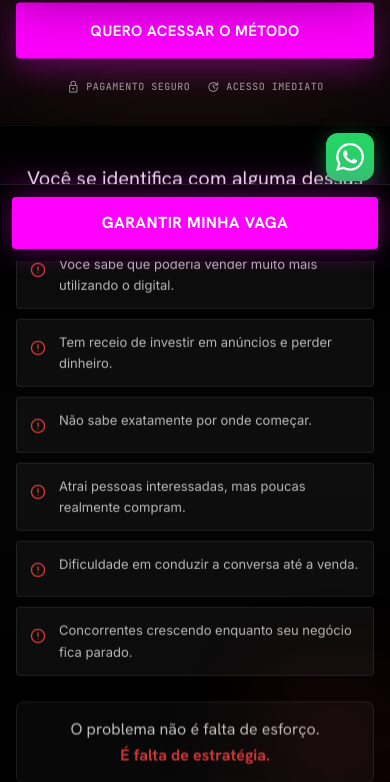
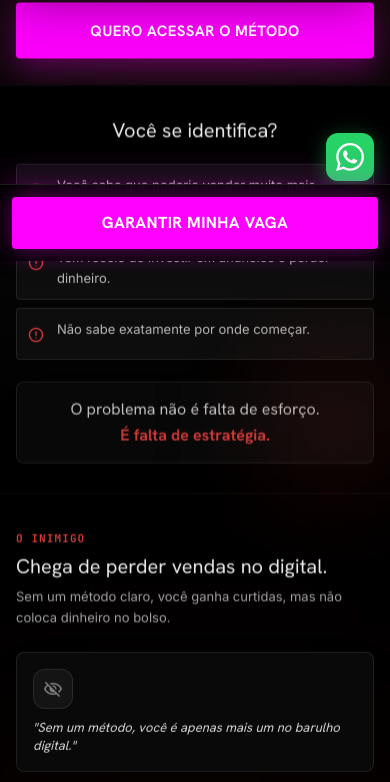
Before and after one commit to JonatasTCoelho/fran-e-mara, a React (Vite) app: page / in a window 390 px wide. Shown: the part 583-1365 px from the top of the page. Built offline with nearby package versions, Linux system fonts and the light colour scheme.

Commit message:
fix: update instagram link to @vendas_conectadas

```diff
--- a/src/App.jsx
+++ b/src/App.jsx
@@ -212,7 +212,7 @@ function App() {
                 <a href="https://pay.kiwify.com.br/p3v2VJS" target="_blank" rel="noopener noreferrer" className="relative z-10 inline-block text-center w-full md:w-auto bg-vc-magenta text-white font-headline-md py-4 sm:py-6 px-8 sm:px-14 rounded-lg transition-all duration-300 glow-magenta-hover font-bold shadow-[0_10px_30px_rgba(255,0,255,0.3)] hover:-translate-y-1 uppercase tracking-wide text-[15px] sm:text-lg">
                   QUERO ACESSAR O MÉTODO
                 </a>
-                <div className="relative z-10 mt-4 sm:mt-6 flex flex-wrap items-center justify-center gap-4 sm:gap-8 opacity-60">
+                <div className="relative z-10 mt-4 sm:mt-6 hidden sm:flex flex-wrap items-center justify-center gap-4 sm:gap-8 opacity-60">
                   <span className="flex items-center gap-1.5 sm:gap-2 font-label-caps text-[10px] sm:text-[13px] tracking-wider"><span className="material-symbols-outlined text-[14px] sm:text-[18px]">lock</span> PAGAMENTO SEGURO</span>
                   <span className="flex items-center gap-1.5 sm:gap-2 font-label-caps text-[10px] sm:text-[13px] tracking-wider"><span className="material-symbols-outlined text-[14px] sm:text-[18px]">update</span> ACESSO IMEDIATO</span>
                 </div>
@@ -224,50 +224,50 @@ function App() {
             <div className="animate-fade-in-up w-full" style={{ animationDelay: '0.2s' }}>
 
               {/* 2. IDENTIFICAÇÃO */}
-              <section className="py-10 md:py-24 bg-gradient-to-b from-black via-[#050505] to-black relative border-y border-white/5">
+              <section className="py-8 md:py-24 bg-gradient-to-b from-black via-[#050505] to-black relative border-y border-white/5">
                 <div className="px-4 sm:px-gutter max-w-container-max-width mx-auto relative z-10">
-                  <div className="text-center mb-6 md:mb-12 reveal">
+                  <div className="text-center mb-5 md:mb-12 reveal">
                     <h2 className="font-headline-lg text-[20px] sm:text-[28px] md:text-[40px] text-white mb-3 md:mb-6 leading-tight">
-                      Você se identifica com alguma dessas situações?
+                      <span className="md:hidden">Você se identifica?</span>
+                      <span className="hidden md:inline">Você se identifica com alguma dessas situações?</span>
                     </h2>
                   </div>
 
-                  <div className="grid grid-cols-1 md:grid-cols-2 lg:grid-cols-3 gap-2.5 md:gap-8 mb-6 md:mb-12 reveal reveal-delay-1 max-w-5xl mx-auto">
-                    <div className="flex gap-3 items-start text-left bg-white/5 border border-white/10 md:border-transparent p-3 md:p-0 rounded-lg md:rounded-none">
+                  <div className="grid grid-cols-1 md:grid-cols-2 lg:grid-cols-3 gap-2 md:gap-8 mb-5 md:mb-12 reveal reveal-delay-1 max-w-5xl mx-auto">
+                    <div className="flex gap-3 items-start text-left bg-white/5 border border-white/10 md:border-transparent p-2.5 md:p-0 rounded-lg md:rounded-none">
                       <span className="material-symbols-outlined text-red-500 text-lg sm:text-2xl shrink-0 mt-0.5">error</span>
                       <p className="text-white/80 font-body-md text-[13px] sm:text-base leading-relaxed">
                         Você sabe que poderia vender muito mais utilizando o digital.
                       </p>
                     </div>
-                    <div className="flex gap-3 items-start text-left bg-white/5 border border-white/10 md:border-transparent p-3 md:p-0 rounded-lg md:rounded-none">
+                    <div className="flex gap-3 items-start text-left bg-white/5 border border-white/10 md:border-transparent p-2.5 md:p-0 rounded-lg md:rounded-none">
                       <span className="material-symbols-outlined text-red-500 text-lg sm:text-2xl shrink-0 mt-0.5">error</span>
                       <p className="text-white/80 font-body-md text-[13px] sm:text-base leading-relaxed">
                         Tem receio de investir em anúncios e perder dinheiro.
                       </p>
                     </div>
-                    <div className="flex gap-3 items-start text-left bg-white/5 border border-white/10 md:border-transparent p-3 md:p-0 rounded-lg md:rounded-none">
+                    <div className="flex gap-3 items-start text-left bg-white/5 border border-white/10 md:border-transparent p-2.5 md:p-0 rounded-lg md:rounded-none">
                       <span className="material-symbols-outlined text-red-500 text-lg sm:text-2xl shrink-0 mt-0.5">error</span>
                       <p className="text-white/80 font-body-md text-[13px] sm:text-base leading-relaxed">
                         Não sabe exatamente por onde começar.
                       </p>
                     </div>
-                    <div className="flex gap-3 items-start text-left bg-white/5 border border-white/10 md:border-transparent p-3 md:p-0 rounded-lg md:rounded-none">
+                    <div className="hidden md:flex gap-3 sm:gap-4 items-start text-left bg-white/5 border border-white/10 md:border-transparent p-2.5 md:p-0 rounded-lg md:rounded-none">
                       <span className="material-symbols-outlined text-red-500 text-lg sm:text-2xl shrink-0 mt-0.5">error</span>
                       <p className="text-white/80 font-body-md text-[13px] sm:text-base leading-relaxed">
                         Atrai pessoas interessadas, mas poucas realmente compram.
                       </p>
                     </div>
-                    <div className="flex gap-3 items-start text-left bg-white/5 border border-white/10 md:border-transparent p-3 md:p-0 rounded-lg md:rounded-none">
+                    <div className="hidden md:flex gap-3 sm:gap-4 items-start text-left bg-white/5 border border-white/10 md:border-transparent p-2.5 md:p-0 rounded-lg md:rounded-none">
                       <span className="material-symbols-outlined text-red-500 text-lg sm:text-2xl shrink-0 mt-0.5">error</span>
                       <p className="text-white/80 font-body-md text-[13px] sm:text-base leading-relaxed">
                         Dificuldade em conduzir a conversa até a venda.
                       </p>
                     </div>
-                    <div className="flex gap-3 items-start text-left bg-white/5 border border-white/10 md:border-transparent p-3 md:p-0 rounded-lg md:rounded-none">
+                    <div className="hidden md:flex gap-3 sm:gap-4 items-start text-left bg-white/5 border border-white/10 md:border-transparent p-2.5 md:p-0 rounded-lg md:rounded-none">
                       <span className="material-symbols-outlined text-red-500 text-lg sm:text-2xl shrink-0 mt-0.5">error</span>
                       <p className="text-white/80 font-body-md text-[13px] sm:text-base leading-relaxed">
-                        <span className="md:hidden">Concorrentes crescendo enquanto seu negócio fica parado.</span>
-                        <span className="hidden md:inline">Vê concorrentes crescendo enquanto acredita que seu negócio poderia estar muito mais à frente.</span>
+                        Vê concorrentes crescendo enquanto acredita que seu negócio poderia estar muito mais à frente.
                       </p>
                     </div>
                   </div>
@@ -341,7 +341,7 @@ function App() {
                   </div>
 
                   {/* CTA 1: Depois do Herói/Solução */}
-                  <div className="flex justify-center mt-2 sm:mt-6 reveal reveal-delay-2">
+                  <div className="hidden md:flex justify-center mt-2 sm:mt-6 reveal reveal-delay-2">
                     <a href="https://pay.kiwify.com.br/p3v2VJS" target="_blank" rel="noopener noreferrer" className="relative z-10 inline-block text-center w-full md:w-auto bg-vc-magenta text-white font-headline-md py-3.5 px-8 rounded-lg transition-all duration-300 glow-magenta-hover font-bold shadow-[0_10px_30px_rgba(255,0,255,0.3)] hover:-translate-y-0.5 uppercase tracking-wide text-[14px] md:text-lg">
                       QUERO ATRAIR MAIS CLIENTES
                     </a>
@@ -447,7 +447,7 @@ function App() {
                   </div>
 
                   {/* CTA 2: Depois dos Pilares/O que vai aprender */}
-                  <div className="flex justify-center mt-6 sm:mt-10 reveal reveal-delay-2">
+                  <div className="hidden md:flex justify-center mt-6 sm:mt-10 reveal reveal-delay-2">
                     <a href="https://pay.kiwify.com.br/p3v2VJS" target="_blank" rel="noopener noreferrer" className="relative z-10 inline-block text-center w-full md:w-auto bg-vc-magenta text-white font-headline-md py-3.5 sm:py-4 px-8 sm:px-10 rounded-lg transition-all duration-300 glow-magenta-hover font-bold shadow-[0_10px_30px_rgba(255,0,255,0.3)] hover:-translate-y-0.5 uppercase tracking-wide text-[14px] md:text-lg">
                       QUERO DOMINAR O MÉTODO
                     </a>
@@ -456,33 +456,30 @@ function App() {
                 </div>
               </section>
               {/* 7. POR QUE ESSE MÉTODO FUNCIONA */}
-              <section className="py-10 md:py-24 bg-gradient-to-b from-black via-[#0a0a0a] to-black relative border-b border-white/5">
+              <section className="py-8 md:py-24 bg-gradient-to-b from-black via-[#0a0a0a] to-black relative border-b border-white/5">
                 <div className="absolute top-0 right-0 w-[500px] h-[500px] bg-vc-gold/5 blur-[120px] rounded-full pointer-events-none z-0"></div>
-                <div className="px-4 sm:px-gutter max-w-container-max-width mx-auto relative z-10 flex flex-col md:flex-row items-center gap-6 md:gap-20">
+                <div className="px-4 sm:px-gutter max-w-container-max-width mx-auto relative z-10 flex flex-col md:flex-row items-center gap-5 md:gap-20">
                   <div className="flex-1 text-left reveal">
-                    <h2 className="font-headline-lg text-[20px] sm:text-[28px] md:text-headline-lg text-white mb-3 sm:mb-6 leading-[1.2]">
-                      <span className="md:hidden">Criado para ser aplicado na prática.</span>
+                    <h2 className="font-headline-lg text-[20px] sm:text-[28px] md:text-headline-lg text-white mb-2 sm:mb-6 leading-[1.2]">
+                      <span className="md:hidden">Criado para aplicar na prática.</span>
                       <span className="hidden md:inline">Um curso criado para ser aplicado. Não para ficar esquecido.</span>
                     </h2>
-                    <div className="font-body-lg text-[13px] sm:text-base md:text-body-lg text-white/70 leading-relaxed mb-3 sm:mb-6">
-                      <p className="md:hidden mb-2">Sem teoria chata. Cada aula termina com uma ação prática para aplicar direto no seu negócio.</p>
-                      <div className="hidden md:block space-y-4">
-                        <p>Nada de horas de teoria.</p>
-                        <p>Nada de conteúdos feitos apenas para aumentar carga horária.</p>
-                        <p>Cada aula termina com uma ação prática para ser aplicada imediatamente no seu negócio.</p>
-                      </div>
-                      <p className="text-vc-gold font-bold text-[15px] sm:text-lg md:text-xl mt-2 sm:mt-4">Você aprende. Aplica. Evolui.</p>
+                    <div className="font-body-lg text-[13px] sm:text-base md:text-body-lg text-white/70 leading-relaxed mb-2 sm:mb-6">
+                      <p className="hidden md:block">Nada de horas de teoria.</p>
+                      <p className="hidden md:block">Nada de conteúdos feitos apenas para aumentar carga horária.</p>
+                      <p className="hidden md:block">Cada aula termina com uma ação prática para ser aplicada imediatamente no seu negócio.</p>
+                      <p className="text-vc-gold font-bold text-[15px] sm:text-lg md:text-xl mt-1 sm:mt-4">Você aprende. Aplica. Evolui.</p>
                     </div>
                   </div>
 
-                  <div className="flex-1 w-full grid grid-cols-2 gap-x-3 gap-y-2 sm:gap-y-4 reveal reveal-delay-1">
+                  <div className="flex-1 w-full grid grid-cols-3 md:grid-cols-2 gap-x-2 gap-y-2 sm:gap-x-3 sm:gap-y-4 reveal reveal-delay-1">
                     {[
                       'Aplicação imediata', 'Método validado', 'Linguagem simples',
                       'Estratégias atuais', 'Sem enrolação', 'Foco em resultados'
                     ].map((item, idx) => (
-                      <div key={idx} className="flex items-center gap-2 sm:gap-3 py-0.5 text-left">
-                        <span className="material-symbols-outlined text-vc-gold text-base sm:text-2xl shrink-0">check_circle</span>
-                        <span className="text-white/80 font-headline-md text-[12px] sm:text-base">{item}</span>
+                      <div key={idx} className="flex items-center gap-1.5 sm:gap-3 py-0.5 text-left">
+                        <span className="material-symbols-outlined text-vc-gold text-sm sm:text-2xl shrink-0">check_circle</span>
+                        <span className="text-white/80 font-headline-md text-[11px] sm:text-base">{item}</span>
                       </div>
                     ))}
                   </div>
@@ -555,14 +552,14 @@ function App() {
 
                   </div>
 
-                  <div className="text-center bg-white/5 border border-white/10 rounded-xl sm:rounded-2xl p-3.5 sm:p-8 backdrop-blur-sm reveal reveal-delay-1">
+                  <div className="hidden md:block text-center bg-white/5 border border-white/10 rounded-xl sm:rounded-2xl p-3.5 sm:p-8 backdrop-blur-sm reveal reveal-delay-1">
                     <p className="font-headline-md text-[13px] sm:text-xl md:text-2xl text-white/90 italic">
                       &quot;Juntas criamos um método que conecta marketing e vendas de forma prática.&quot;
                     </p>
                   </div>
 
                   {/* CTA 3: Depois da seção de Quem Somos */}
-                  <div className="flex justify-center mt-6 sm:mt-8 reveal reveal-delay-2">
+                  <div className="hidden md:flex justify-center mt-6 sm:mt-8 reveal reveal-delay-2">
                     <a href="https://pay.kiwify.com.br/p3v2VJS" target="_blank" rel="noopener noreferrer" className="relative z-10 inline-block text-center w-full md:w-auto bg-vc-magenta text-white font-headline-md py-3.5 sm:py-4 px-8 sm:px-10 rounded-lg transition-all duration-300 glow-magenta-hover font-bold shadow-[0_10px_30px_rgba(255,0,255,0.3)] hover:-translate-y-0.5 uppercase tracking-wide text-[14px] sm:text-base md:text-lg">
                       QUERO APRENDER COM ELAS
                     </a>
@@ -615,7 +612,7 @@ function App() {
 
                 </div>
 
-                <div className="mt-5 sm:mt-8 flex flex-wrap justify-center gap-2 sm:gap-3 opacity-60">
+                <div className="mt-5 sm:mt-8 hidden sm:flex flex-wrap justify-center gap-2 sm:gap-3 opacity-60">
                   {['Consultorias', 'Mentorias', 'Resultados', 'Treinamentos'].map((tag, idx) => (
                     <span key={idx} className="bg-white/5 border border-white/10 px-2.5 py-1 sm:px-4 sm:py-2 rounded-full font-label-caps text-[9px] sm:text-xs tracking-widest uppercase">{tag}</span>
                   ))}
@@ -623,11 +620,11 @@ function App() {
               </section>
 
               {/* 6. Offer Section */}
-              <section className="py-8 md:py-12 px-4 sm:px-gutter relative" id="oferta">
+              <section className="py-6 md:py-12 px-4 sm:px-gutter relative" id="oferta">
                 <div className="absolute inset-0 bg-vc-magenta/5 pointer-events-none z-0"></div>
 
                 <div className="max-w-5xl mx-auto flex flex-col items-center">
-                  <div className="inline-flex items-center gap-2 bg-vc-gold/20 border border-vc-gold/40 px-3 py-1 rounded-full mb-3 reveal">
+                  <div className="hidden sm:inline-flex items-center gap-2 bg-vc-gold/20 border border-vc-gold/40 px-3 py-1 rounded-full mb-3 reveal">
                     <span className="material-symbols-outlined text-[14px] sm:text-[15px] text-vc-gold">star</span>
                     <span className="font-label-caps text-[10px] sm:text-xs text-vc-gold font-bold">A MELHOR OFERTA</span>
                   </div>
@@ -657,7 +654,7 @@ function App() {
                         'Curso completo', 'Atualizações inclusas', 'Materiais complementares',
                         'Checklists práticos', 'Bônus exclusivos', 'Certificado de conclusão'
                       ].map((item, idx) => (
-                        <div key={idx} className="flex items-center gap-1.5 sm:gap-2.5">
+                        <div key={idx} className={`flex items-center gap-1.5 sm:gap-2.5${idx >= 4 ? ' hidden sm:flex' : ''}`}>
                           <span className="material-symbols-outlined text-vc-gold text-sm sm:text-lg shrink-0">check_circle</span>
                           <span className="text-white/90 font-body-md text-[11px] sm:text-[14px]">{item}</span>
                         </div>
@@ -696,7 +693,7 @@ function App() {
               <section className="pt-6 md:pt-12 pb-10 md:pb-20 px-4 sm:px-gutter max-w-4xl mx-auto relative border-b border-white/5" id="faq">
                 <div className="text-center mb-5 sm:mb-8 relative z-10 reveal">
                   <h2 className="font-headline-lg text-[20px] sm:text-[32px] md:text-[40px] text-white mb-1 leading-tight">Perguntas Frequentes</h2>
-                  <p className="font-body-lg text-white/60 text-[12px] sm:text-base md:text-lg max-w-xl mx-auto">
+                  <p className="font-body-lg text-white/60 text-[12px] sm:text-base md:text-lg max-w-xl mx-auto hidden sm:block">
                     Tire suas dúvidas sobre o Método Vendas Conectadas.
                   </p>
                 </div>
@@ -762,7 +759,7 @@ function App() {
                     </button>
                   </form>
 
-                  <div className="mt-4 sm:mt-6 flex flex-wrap items-center justify-center gap-3 sm:gap-6 opacity-60">
+                  <div className="mt-4 sm:mt-6 hidden sm:flex flex-wrap items-center justify-center gap-3 sm:gap-6 opacity-60">
                     <span className="flex items-center gap-1.5 font-label-caps text-[10px] sm:text-xs text-white/80 tracking-wider"><span className="material-symbols-outlined text-[14px] sm:text-[16px]">lock</span> PAGAMENTO SEGURO</span>
                     <span className="flex items-center gap-1.5 font-label-caps text-[10px] sm:text-xs text-white/80 tracking-wider"><span className="material-symbols-outlined text-[14px] sm:text-[16px]">verified</span> ACESSO IMEDIATO</span>
                   </div>
@@ -786,7 +783,7 @@ function App() {
             <nav className="flex flex-wrap justify-center gap-4 sm:gap-6 md:gap-8 mb-6 sm:mb-10">
               <a className="text-white/50 hover:text-white transition-all font-body-md text-[12px] sm:text-body-md" href="/politica-privacidade.html" target="_blank" rel="noopener noreferrer">Política de Privacidade</a>
               <a className="text-white/50 hover:text-white transition-all font-body-md text-[12px] sm:text-body-md" href="/termos-de-uso.html" target="_blank" rel="noopener noreferrer">Termos de Uso</a>
-              <a className="text-white/50 hover:text-white transition-all font-body-md text-[12px] sm:text-body-md" href="https://www.instagram.com/fran.gestora/" target="_blank" rel="noopener noreferrer">Instagram</a>
+              <a className="text-white/50 hover:text-white transition-all font-body-md text-[12px] sm:text-body-md" href="https://www.instagram.com/vendas_conectadas?utm_source=ig_web_button_share_sheet&stkn=ZDNlZDc0MzIxNw==" target="_blank" rel="noopener noreferrer">Instagram</a>
               <a className="text-white/50 hover:text-white transition-all font-body-md text-[12px] sm:text-body-md" href="https://wa.me/5519999701829?text=Oi!%20Estou%20na%20página%20do%20Vendas%20Conectadas%20e%20tenho%20uma%20dúvida." target="_blank" rel="noopener noreferrer">Suporte</a>
             </nav>
             <div className="flex flex-col items-center gap-1.5 sm:gap-2 text-center">
```
